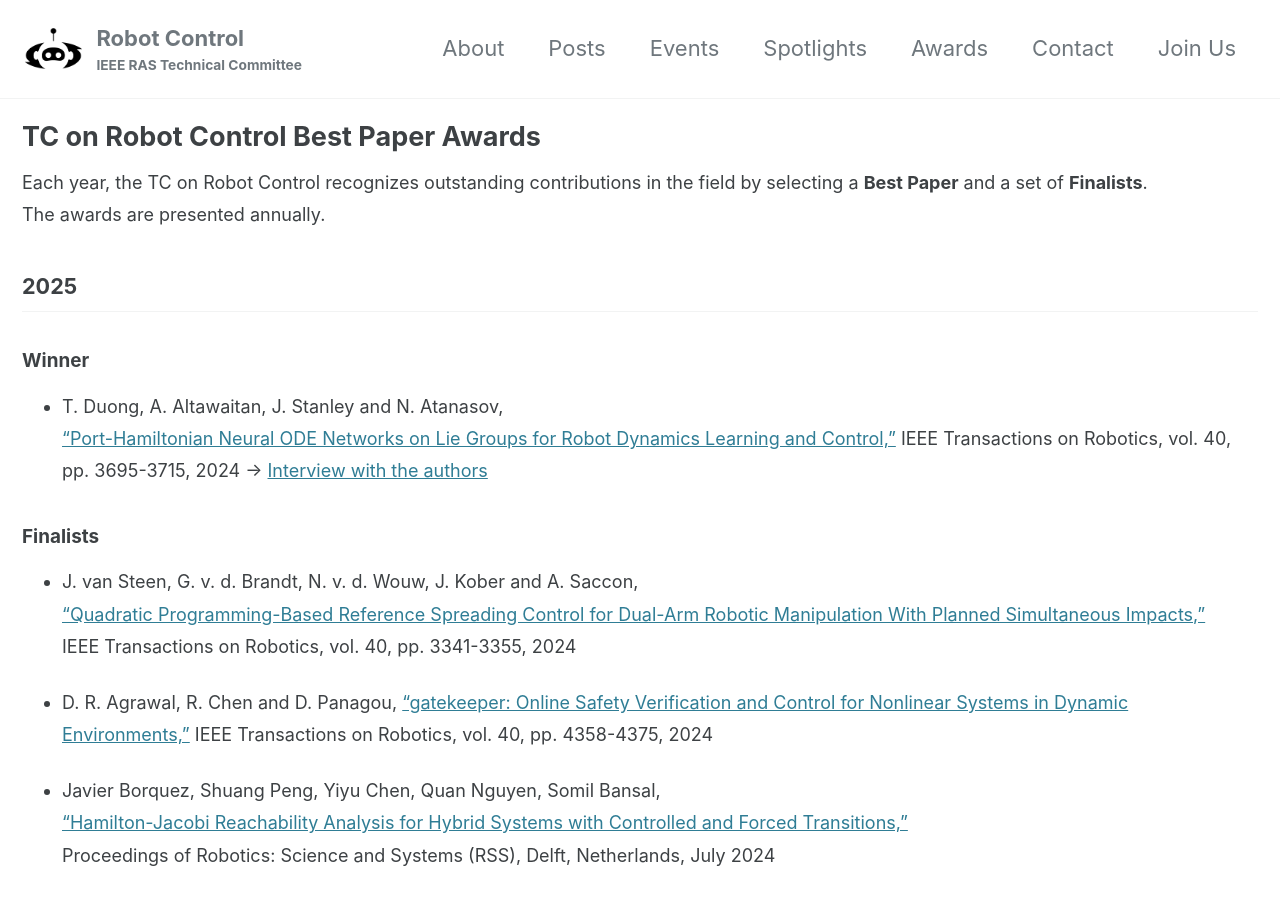
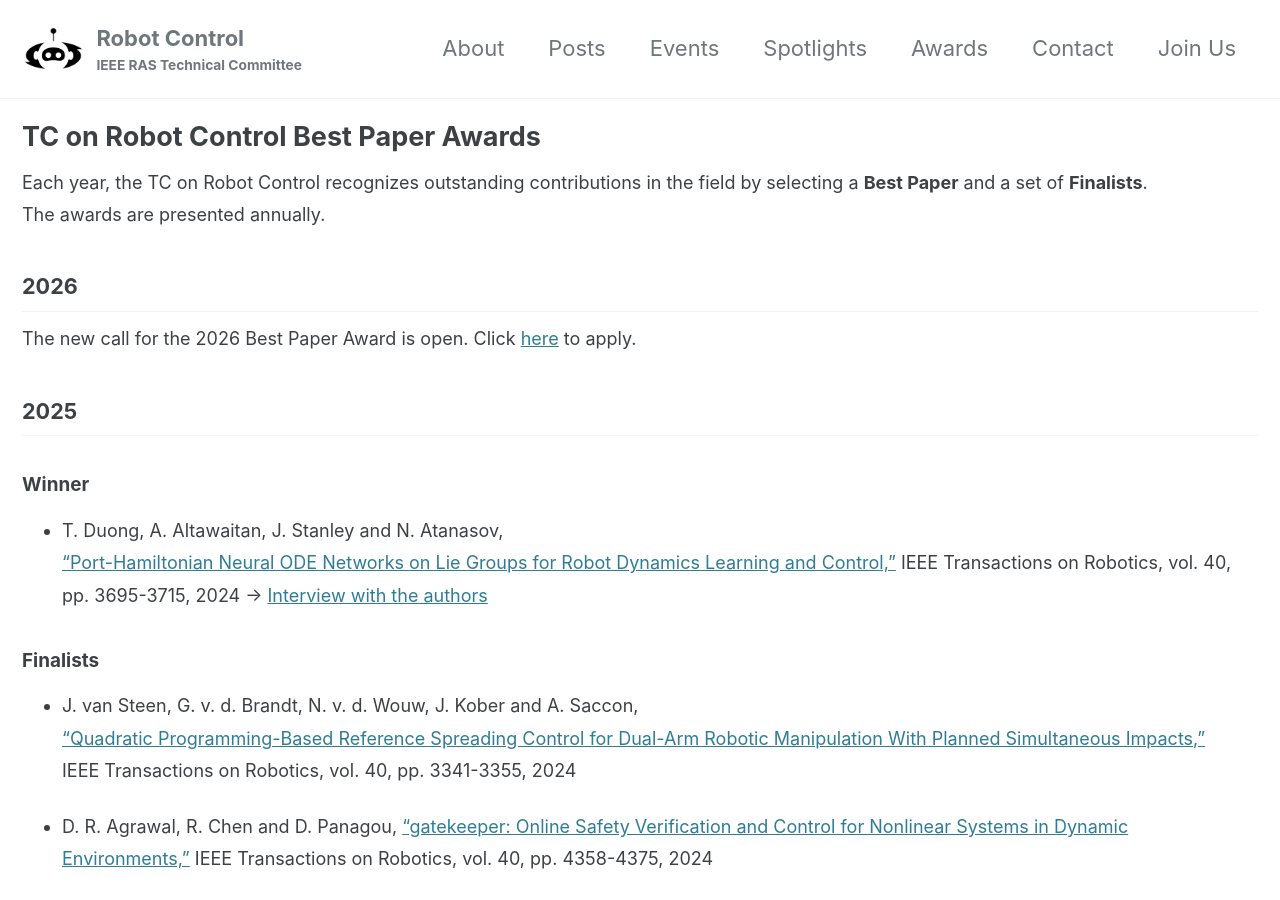
Before and after one commit to IEEE-RAS-Robot-Control/ieee-ras-robot-control.github.io, a Jekyll site: the page built from _pages/awards.html, in a window 1280 px wide and 900 px high. Built offline with Jekyll 4.4.1, drawn with Linux system fonts in a browser that asks for light colours; cached includes are drawn as plain includes.

Commit message:
add new call in the awards page

```diff
--- a/_pages/awards.html
+++ b/_pages/awards.html
@@ -11,6 +11,9 @@ hide_title: true
 
 Each year, the TC on Robot Control recognizes outstanding contributions in the field by selecting a **Best Paper** and a set of **Finalists**.
 The awards are presented annually.
+
+## 2026
+The new call for the 2026 Best Paper Award is open. Click [here](https://ieee-ras-robot-control.github.io/announcements/awards/cfn-best-paper-award-2026/) to apply.
 
 
 ## 2025
```
